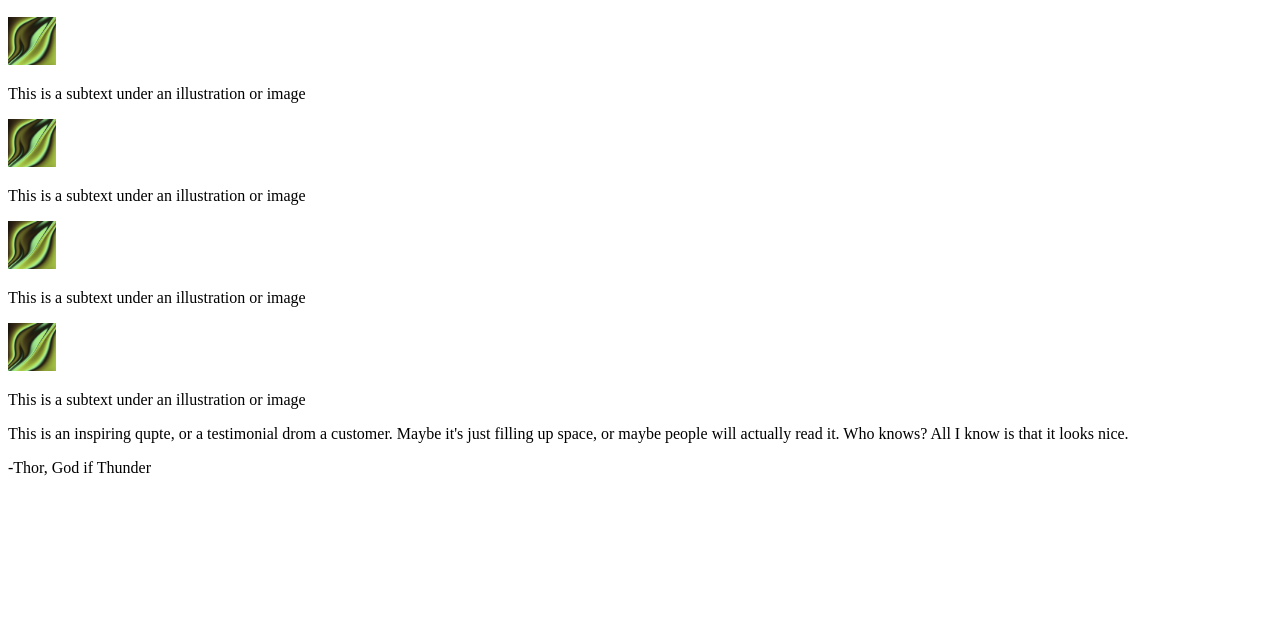
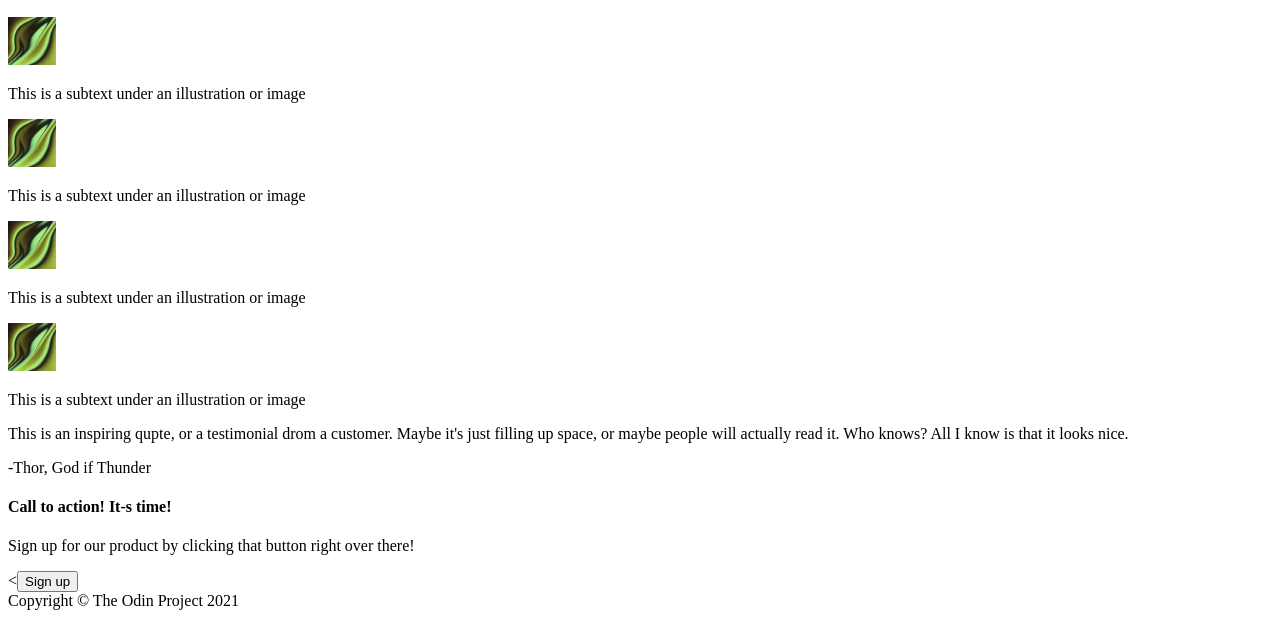
Before and after one commit to franzypanzy/landing_page_exercise, a plain HTML site: page index.html in a window 1280 px wide. Shown: the part 478-1096 px from the top of the page. Before the commit the page ends 971 px from the top, so only its background shows below. Drawn offline with Linux system fonts and the light colour scheme.

Commit message:
Add footer section

```diff
--- a/index.html
+++ b/index.html
@@ -82,6 +82,27 @@
     <p id="author">-Thor, God if Thunder<p>
   </section>
 
+  <!-- ============================================ -->
+  <!--                 Sign Up                      -->
+  <!-- ============================================ -->
+
+  <section id="sign_up">
+    <div class="call_to_action">
+      <h4>Call to action! It-s time!</h4>
+      <p class="sign_up">
+        Sign up for our product by clicking that button right over there!
+      </p>
+    </div>
+    <<button type="button" name="sign_up2">Sign up</button>
+  </section>
+
+  <!-- ============================================ -->
+  <!--                 Footer                       -->
+  <!-- ============================================ -->
+
+  <section id="footer">
+    Copyright © The Odin Project 2021
+  </section>
 
 </body>
 </html>
```
